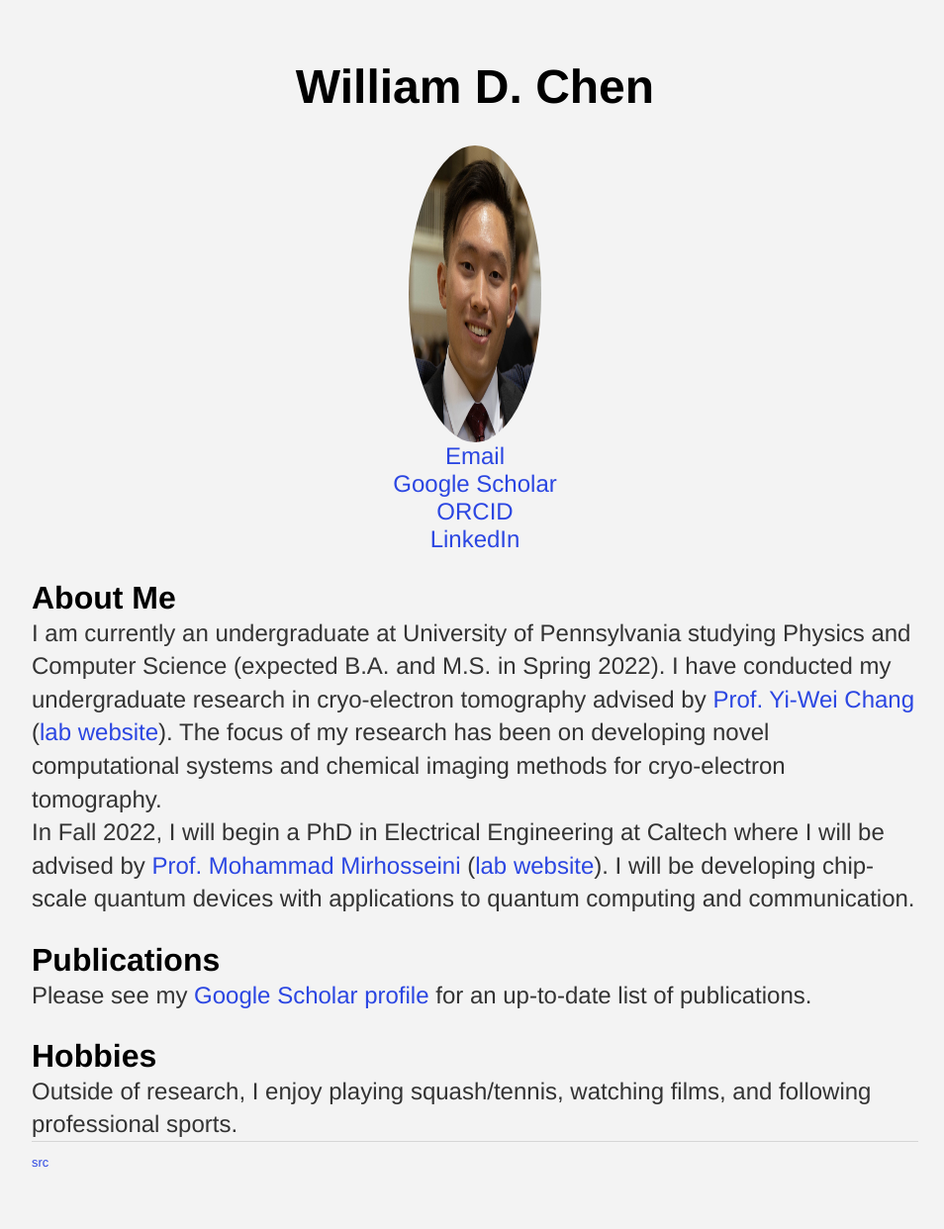
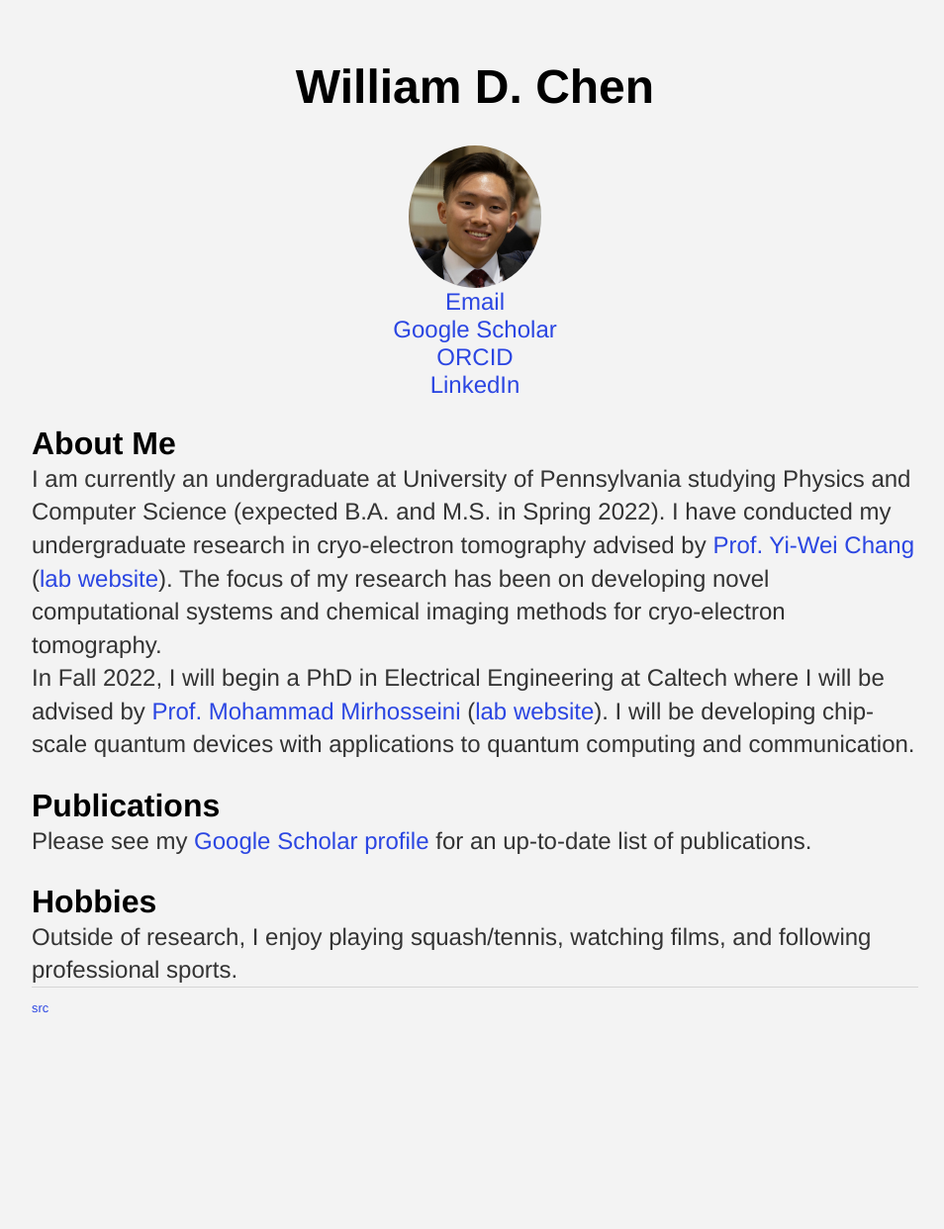
Before and after one commit to bchen00/bchen00.github.io, a Jekyll site: the page built from index.html, in a window 1280 px wide. Shown: the whole page at 99% size, without its empty margins (160-1114 px from the left). Built offline with Jekyll 4.4.1, drawn with Linux system fonts in a browser that asks for light colours; after the commit the page ends 1086 px from its top, so only the background shows below that.

Commit message:
adjusted image centering

```diff
--- a/index.html
+++ b/index.html
@@ -6,8 +6,7 @@
 	<h1>William D. Chen</h1>
 
 	<figure>
-		<p><img src="assets/images/me.jpg"
-		  width="400" height="300">
+		<img src="assets/images/me.jpg">
 		<figcaption>
 			<a href="mailto:wchen22@sas.upenn.edu">Email</a><br>
 			<a href="https://scholar.google.com/citations?hl=en&user=wwwTbTYAAAAJ"> Google Scholar</a><br>
```
